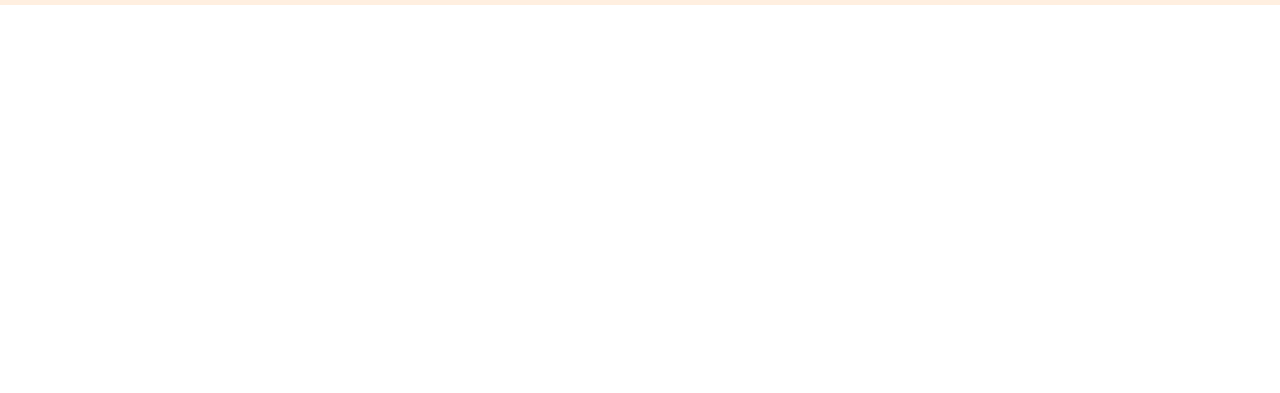
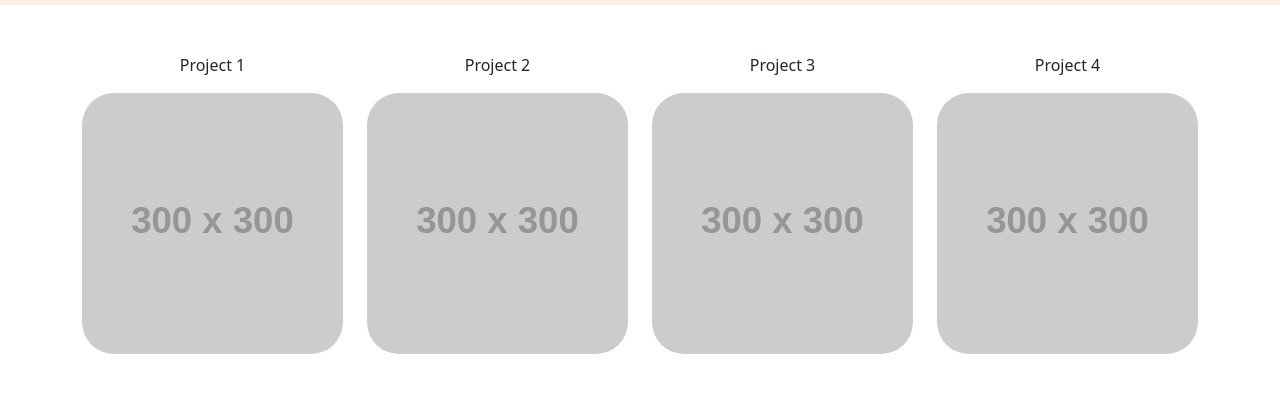
Before and after one commit to zachsmith2011/Personal-Portfolio, a plain HTML site: page index.html in a window 1280 px wide. Shown: the part 51-444 px from the top of the page. Drawn offline with nearby package versions, Linux system fonts and the light colour scheme; placeholder pictures from the web are drawn by us.

Commit message:
My Projects

```diff
--- a/index.html
+++ b/index.html
@@ -35,6 +35,29 @@
 
     <!--Hero Content-->
 
+
+
+    <!--My Projects-->
+    <div class="container mt-5">
+      <div class="row justify-content-around">
+        <div class="col-12 col-md-6 col-lg-3">
+          <p class="text-center">Project 1</p>
+          <img src="https://placehold.co/300x300" class="img-fluid rounded-5 project-img d-block mx-auto">
+        </div>
+        <div class="col-12 col-md-6 col-lg-3">
+          <p class="text-center">Project 2</p>
+          <img src="https://placehold.co/300x300" class="img-fluid rounded-5 project-img d-block mx-auto">
+        </div>
+        <div class="col-12 col-md-6 col-lg-3">
+          <p class="text-center">Project 3</p>
+          <img src="https://placehold.co/300x300" class="img-fluid rounded-5 project-img d-block mx-auto">
+        </div>
+        <div class="col-12 col-md-6 col-lg-3">
+          <p class="text-center">Project 4</p>
+          <img src="https://placehold.co/300x300" class="img-fluid rounded-5 project-img d-block mx-auto">
+        </div>
+      </div>
+    </div>
     <!--JavaScript-->
     <script src="https://cdn.jsdelivr.net/npm/bootstrap@5.3.0-alpha3/dist/js/bootstrap.bundle.min.js" integrity="sha384-ENjdO4Dr2bkBIFxQpeoTz1HIcje39Wm4jDKdf19U8gI4ddQ3GYNS7NTKfAdVQSZe" crossorigin="anonymous"></script>
   </body>
--- a/style.css
+++ b/style.css
@@ -1,3 +1,8 @@
 nav {
   background-color: rgb(255, 239, 224);
 }
+
+/* About Me */
+
+
+/* My Projects */
```
